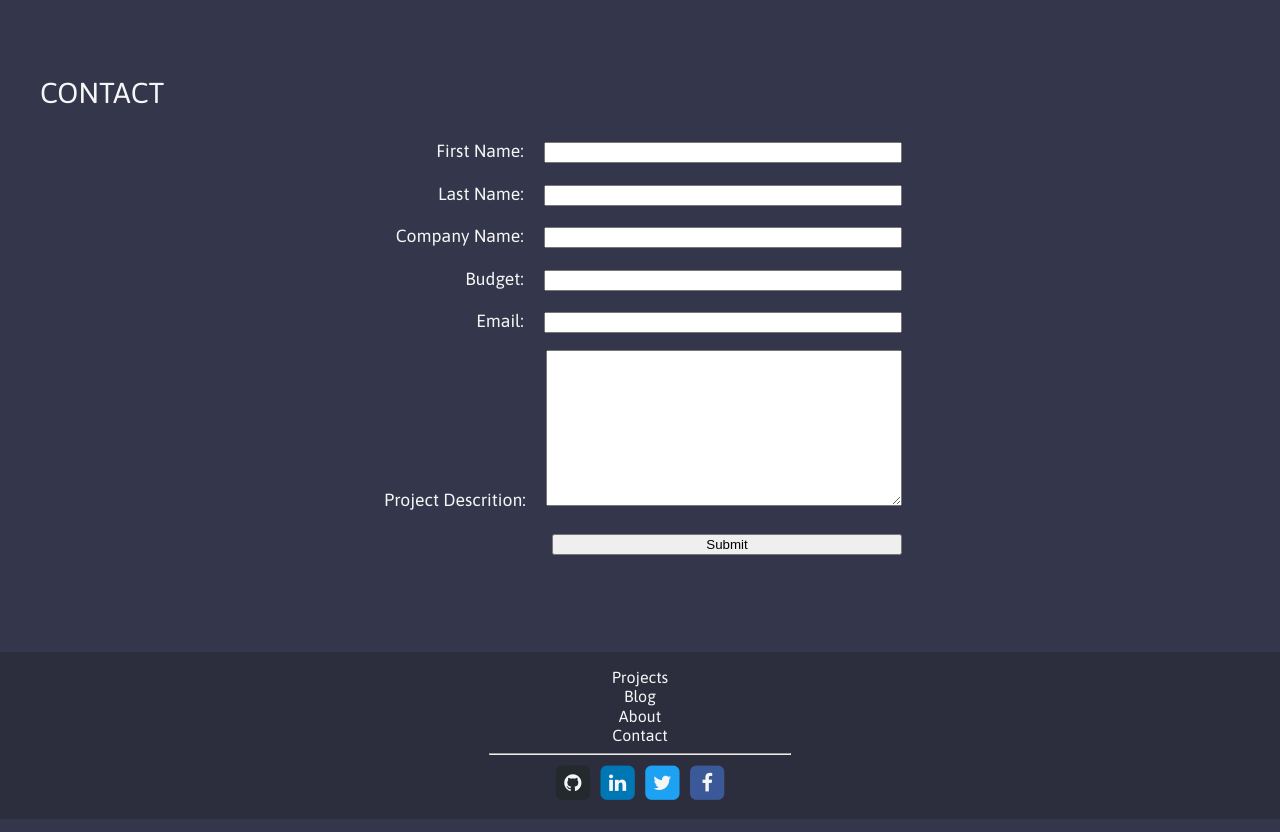
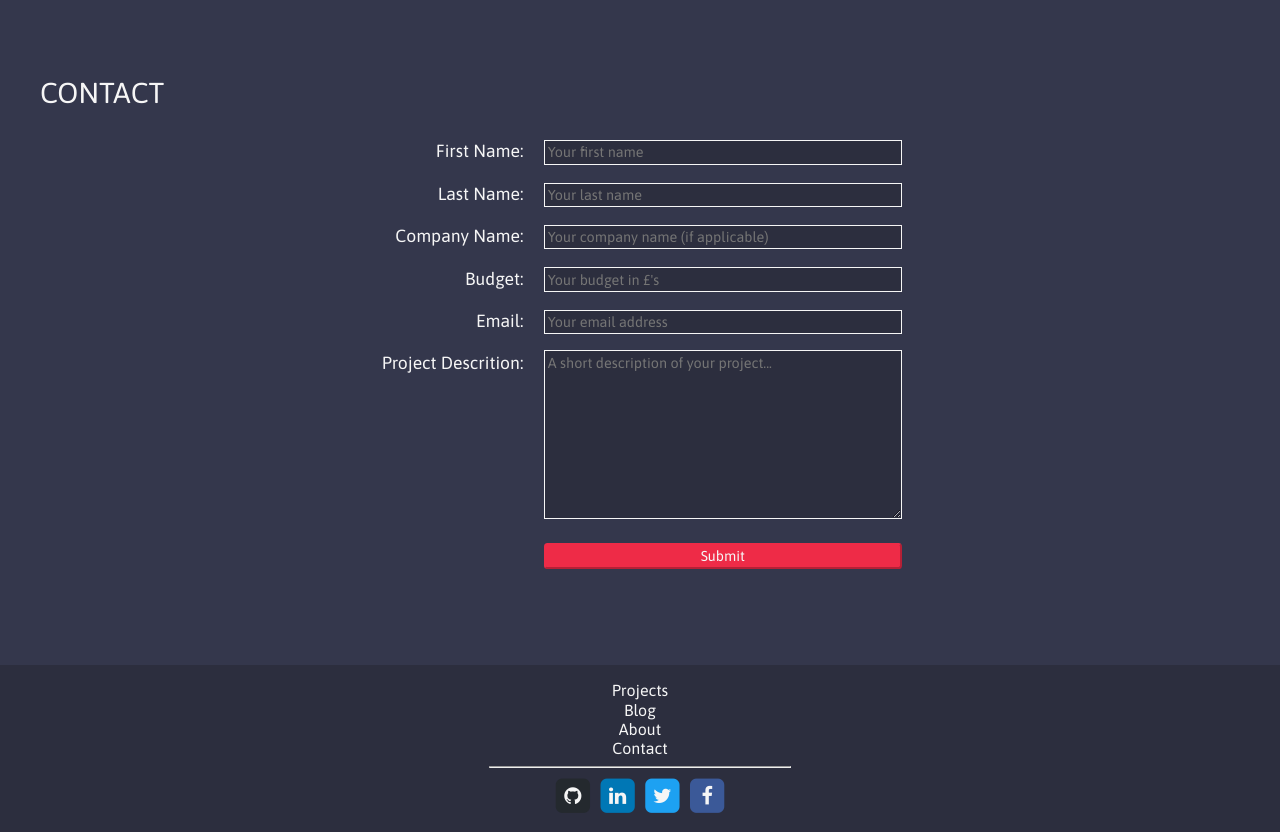
Before and after one commit to adamjoyce/adam-joyce-web-portfolio, a Django app: page /contact/ in a window 1280 px wide. Shown: the part 74-906 px from the top of the page. Run offline with Django 3.2, Linux system fonts and the light colour scheme.

Commit message:
Restyled contact form and added sumbitted page

```diff
--- a/adam_joyce_web_portfolio/forms.py
+++ b/adam_joyce_web_portfolio/forms.py
@@ -1,11 +1,38 @@
 from django import forms
 
 class EmailForm(forms.Form):
-    first_name = forms.CharField(label='First Name', max_length=100)
-    last_name = forms.CharField(label='Last Name', max_length=100)
-    company_name = forms.CharField(label='Company Name',
-                                   max_length=100)
-    budget = forms.DecimalField(label='Budget', min_value=0, decimal_places=2)
-    email_address = forms.EmailField(label='Email', max_length=100)
-    project_description = forms.CharField(label='Project Descrition',
-                                          widget=forms.Textarea)
+    first_name = forms.CharField(
+        label='First Name',
+        max_length=100,
+        widget=forms.TextInput(attrs={'placeholder': 'Your first name'})
+    )
+    last_name = forms.CharField(
+        label='Last Name',
+        max_length=100,
+        widget=forms.TextInput(attrs={'placeholder': 'Your last name'})
+    )
+    company_name = forms.CharField(
+        label='Company Name',
+        max_length=100,
+        required=False,
+        widget=forms.TextInput(
+            attrs={'placeholder': 'Your company name (if applicable)'}
+        )
+    )
+    budget = forms.DecimalField(
+        label='Budget',
+        min_value=0,
+        decimal_places=2,
+        widget=forms.TextInput(attrs={'placeholder': 'Your budget in £\'s'})
+    )
+    email_address = forms.EmailField(
+        label='Email',
+        max_length=100,
+        widget=forms.TextInput(attrs={'placeholder': 'Your email address'})
+    )
+    project_description = forms.CharField(
+        label='Project Descrition',
+        widget=forms.Textarea(
+            attrs={'placeholder': 'A short description of your project...'}
+        )
+    )
--- a/adam_joyce_web_portfolio/settings.py
+++ b/adam_joyce_web_portfolio/settings.py
@@ -27,9 +27,7 @@ SECRET_KEY = '7*1i%e-1x+m)+-u0#xrl=&(izq+u#)gst3lsy$wdpew!%ec)^!'
 DEBUG = True
 
 ALLOWED_HOSTS = [
-    '192.168.0.3',
     '127.0.0.1',
-    'adamjoycewebdev.pythonanywhere.com',
 ]
 
 
--- a/adam_joyce_web_portfolio/urls.py
+++ b/adam_joyce_web_portfolio/urls.py
@@ -27,5 +27,6 @@ urlpatterns = [
     path('projects/', include('projects.urls')),
     path('blog/', include('blog.urls')),
     path('about/', views.about, name='about'),
-    path('contact/', views.contact, name='contact')
+    path('contact/', views.contact, name='contact'),
+    path('contact/submitted/', views.submitted, name='submitted')
 ] + static(settings.MEDIA_URL, document_root=settings.MEDIA_ROOT)
--- a/adam_joyce_web_portfolio/views.py
+++ b/adam_joyce_web_portfolio/views.py
@@ -19,26 +19,29 @@ def contact(request):
         if form.is_valid():
             # Process the form.cleaned_data as needed.
             data = form.cleaned_data
-            text_content = ('Full Name: %s %s\n'
-                             'Comapny Name: %s\n'
-                             'Budget: %d\n'
-                             'Email: %s\n'
-                             'Message: %s' %(data['first_name'],
-                                             data['last_name'],
-                                             data['company_name'],
-                                             data['budget'],
-                                             data['email_address'],
-                                             data['project_description']))
+            full_name = data['first_name'] + ' ' + data['last_name']
+            text_content = ('Full Name: %s\n'
+                            'Comapny Name: %s\n'
+                            'Budget: %d\n'
+                            'Email: %s\n'
+                            'Message: %s' %(full_name,
+                                            data['company_name'],
+                                            data['budget'],
+                                            data['email_address'],
+                                            data['project_description']))
 
             # Send the email.
-            send_mail('Website Project Enquiry',
+            send_mail('Website Enquiry - ' + full_name,
                       text_content,
                       'djangotest150@gmail.com',
                       ['djangotest150@gmail.com'])
 
             # Redirect to thank you page.
-            return HttpResponseRedirect('#')
+            return HttpResponseRedirect('submitted')
     else:
         # The request if a GET or other method so create a blank form.
         form = EmailForm()
     return render(request, 'contact.html', {'form': form})
+
+def submitted(request):
+    return render(request, 'submitted.html')
--- a/static/css/base.css
+++ b/static/css/base.css
@@ -149,9 +149,29 @@ button:focus {
   margin: 1rem 0;
 }
 
+.input-form label {
+  vertical-align: top;
+}
+
 .input-form input, textarea {
+  background: #2c2e3e;
+  border: 1px solid #f6f6f6;
+  color: #f6f6f6;
+  font-family: 'Asap', sans-serif;
+  font-size: 0.9rem;
   margin-left: 1rem;
+  padding: 0.2rem;
   width: 21.875rem;
+}
+
+input[value="Submit"] {
+  background: #ee2b47;
+  border-bottom: 2px solid #b52036;
+  border-left: 2px solid #ee2b47;
+  border-right: 2px solid #b52036;
+  border-top: 2px solid #ee2b47;
+  border-radius: 0.25em;
+  width: 22.4rem;
 }
 /*** End of Generic Elements ***/
 
@@ -384,6 +404,7 @@ button:focus {
 
 /* About Page */
 /* Contact */
+
 /*** End of Main Content ***/
 
 /*** Footer ***/
--- a/templates/contact.html
+++ b/templates/contact.html
@@ -10,7 +10,8 @@
 <div id="page-section">
   <div class="page-content">
     <div class="page-title"><h1>CONTACT</h1></div>
-    <form class="input-form" action="#" method="post">
+    {% block contact_form %}
+    <form class="input-form" action="{% url 'contact' %}" method="post">
       {% csrf_token %}
       {% for field in form %}
       <div class="form-field-wrapper">
@@ -18,8 +19,9 @@
         {{ field }}
       </div>
       {% endfor %}
-      <input type="submit" value="Submit">
+      <input class="default-button" type="submit" value="Submit">
     </form>
+    {% endblock %}
   </div>
 </div>
 {% endblock %}
```
Also changed, not shown: templates/about.html (+7 -3 lines), templates/submitted.html (added, +8 -0 lines).
